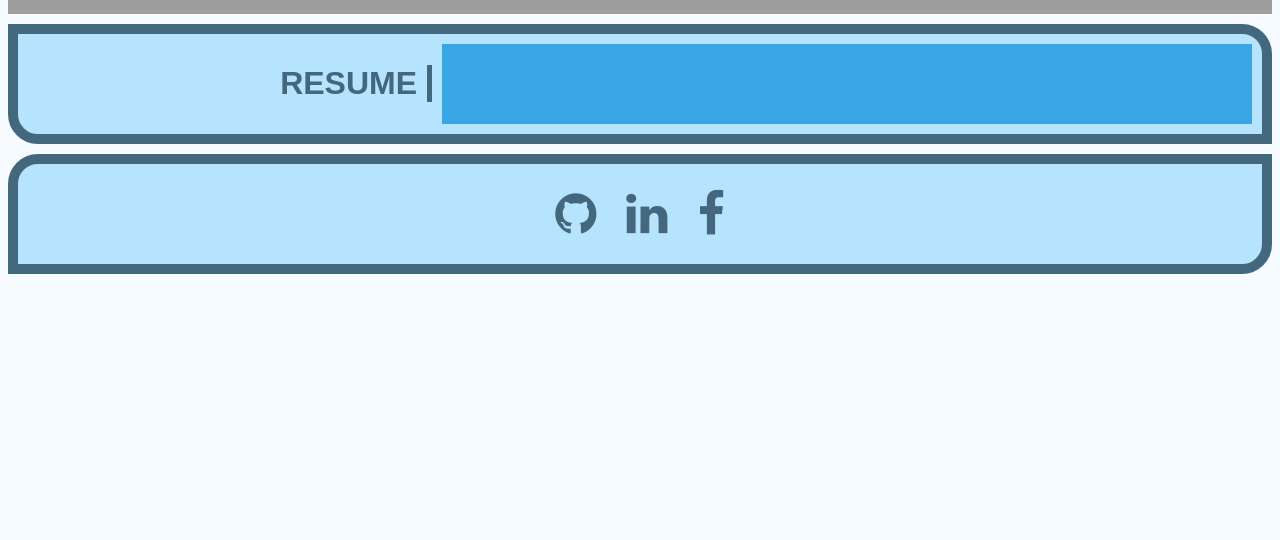
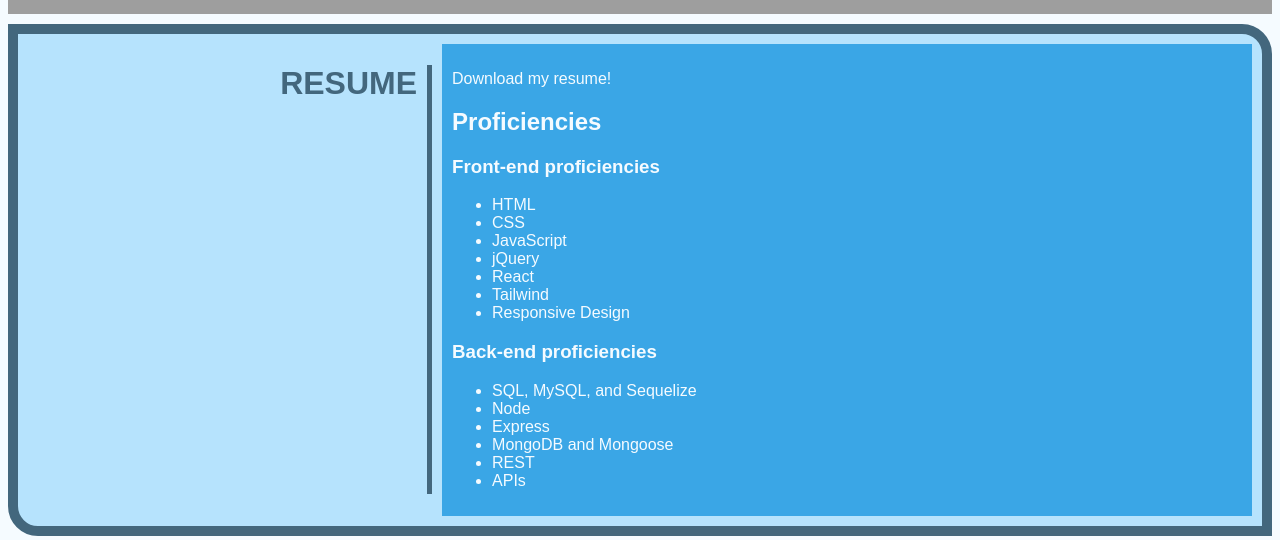
Before and after one commit to giancarlow333/react-portfolio, a React (Vite) app: page /Resume in a window 1280 px wide. Shown: the part 374-914 px from the top of the page. Before the commit the page ends 800 px from the top, so only its background shows below. Built offline with nearby package versions, Linux system fonts and the light colour scheme; grey boxes are pictures that could not be loaded.

Commit message:
Add Resume section content

```diff
--- a/src/pages/Resume.jsx
+++ b/src/pages/Resume.jsx
@@ -3,7 +3,29 @@ export default function Resume() {
       <>
         <h1 className="section-header">RESUME</h1>
         <section className="section-contents">
+            <p><a href="../public/docs/Giancarlo_Whitaker_Resume.docx">Download my resume</a>!</p>
+            <h2>Proficiencies</h2>
 
+            <h3>Front-end proficiencies</h3>
+            <ul>
+                <li>HTML</li>
+                <li>CSS</li>
+                <li>JavaScript</li>
+                <li>jQuery</li>
+                <li>React</li>
+                <li>Tailwind</li>
+                <li>Responsive Design</li>
+            </ul>
+
+            <h3>Back-end proficiencies</h3>
+            <ul>
+                <li>SQL, MySQL, and Sequelize</li>
+                <li>Node</li>
+                <li>Express</li>
+                <li>MongoDB and Mongoose</li>
+                <li>REST</li>
+                <li>APIs</li>
+            </ul>
         </section>
       </>
     );
```
